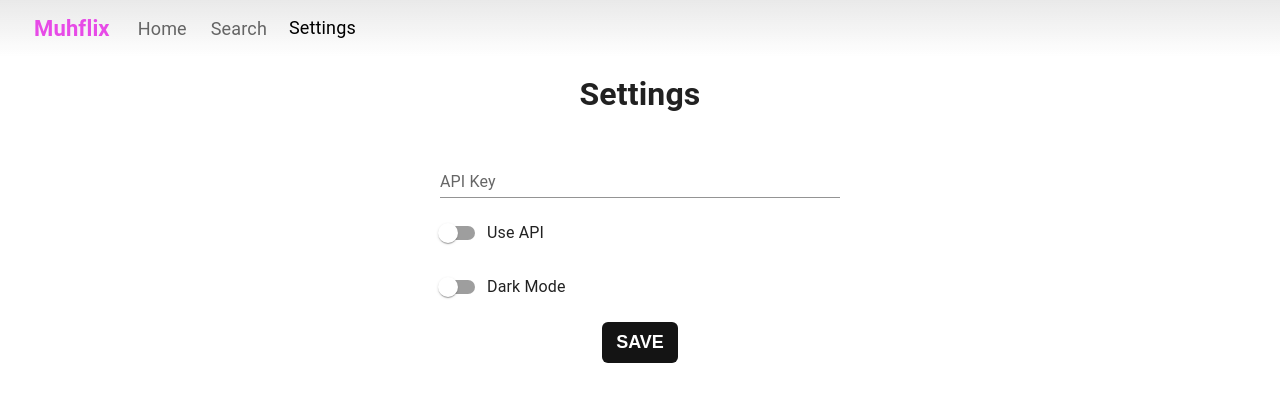
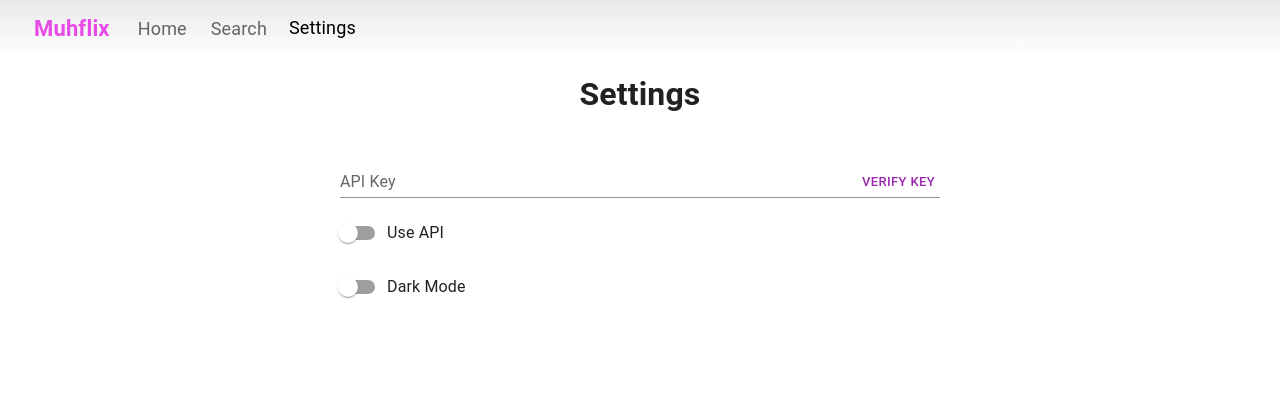
Before and after one commit to HatulaPro/muhflix, a React (Create React App) app: page /muhflix/settings in a window 1280 px wide. Shown: the top 402 px of the page. Built offline with nearby package versions, Linux system fonts and the light colour scheme.

Commit message:
Removed the saving key and turned it to a verification key

```diff
--- a/src/Routes/Settings.css
+++ b/src/Routes/Settings.css
@@ -8,7 +8,7 @@
 	display: flex;
 	flex-direction: column;
 	gap: 1rem;
-	max-width: 400px;
+	max-width: 600px;
 	margin: 2rem auto;
 }
 
@@ -20,3 +20,10 @@
 	flex-wrap: wrap;
 	text-align: center;
 }
+
+@media screen and (max-width: 992px) {
+	.settings {
+		padding-left: 5vw;
+		padding-right: 5vw;
+	}
+}
--- a/src/Routes/Settings.js
+++ b/src/Routes/Settings.js
@@ -5,7 +5,7 @@ import TextField from '@mui/material/TextField';
 import Switch from '@mui/material/Switch';
 import FormControlLabel from '@mui/material/FormControlLabel';
 import { APIContext, API_KEY_FILLER } from '../APIContext';
-import { CircularProgress } from '@mui/material';
+import { Button, CircularProgress, InputAdornment } from '@mui/material';
 import { TransitionGroup, CSSTransition } from 'react-transition-group';
 import DoneIcon from '@mui/icons-material/Done';
 import { validateAPIKey } from '../axios';
@@ -72,13 +72,28 @@ const Settings = () => {
 		<div className="settings">
 			<h1>Settings</h1>
 			<form className="settings_form" onSubmit={handleSubmit}>
-				<TextField disabled={checkingStatus === CHECKING_STATUSES.ongoing} label="API Key" variant="standard" color="secondary" error={checkingStatus === CHECKING_STATUSES.fail} helperText={checkingStatus === CHECKING_STATUSES.fail && 'Invalid API Key'} defaultValue={inputApiKey} onChange={updateApiKey} />
+				<TextField
+					disabled={checkingStatus === CHECKING_STATUSES.ongoing}
+					label="API Key"
+					variant="standard"
+					color="secondary"
+					error={checkingStatus === CHECKING_STATUSES.fail}
+					helperText={checkingStatus === CHECKING_STATUSES.fail && 'Invalid API Key'}
+					defaultValue={inputApiKey}
+					onChange={updateApiKey}
+					InputProps={{
+						endAdornment: (
+							<InputAdornment>
+								<Button type="submit" color="secondary" size="small" disabled={checkingStatus === CHECKING_STATUSES.ongoing}>
+									VERIFY KEY
+								</Button>
+							</InputAdornment>
+						),
+					}}
+				/>
+
 				<FormControlLabel checked={apiEnabled} onChange={updateEnabled} control={<Switch color="secondary" />} label="Use API" />
 				<FormControlLabel checked={isDark} onChange={updateTheme} control={<Switch color="secondary" />} label="Dark Mode" />
-
-				<button type="submit" disabled={checkingStatus === CHECKING_STATUSES.ongoing} className="btn" style={{ width: 'min-content', margin: 'auto' }}>
-					SAVE
-				</button>
 
 				<TransitionGroup component={null}>
 					<CSSTransition key={checkingStatus + requestsLeft} classNames="fade" timeout={500}>
```
